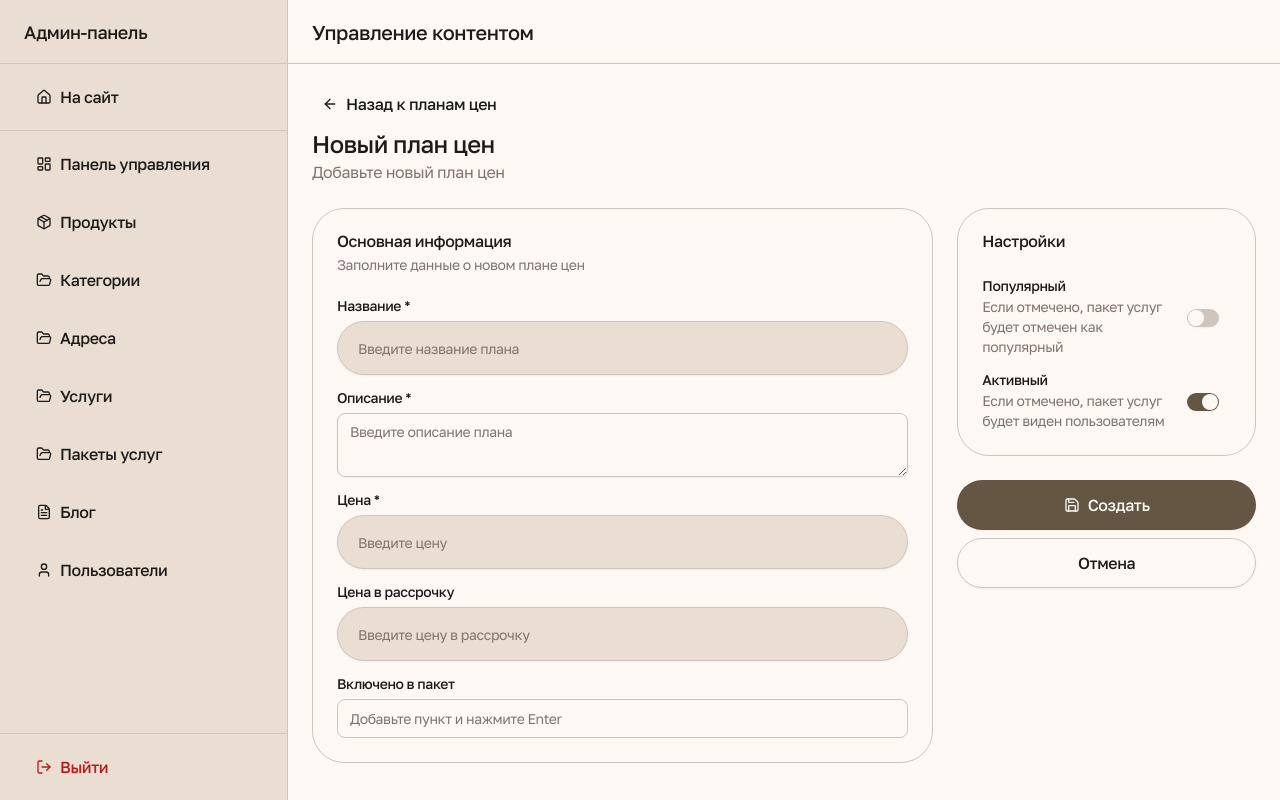
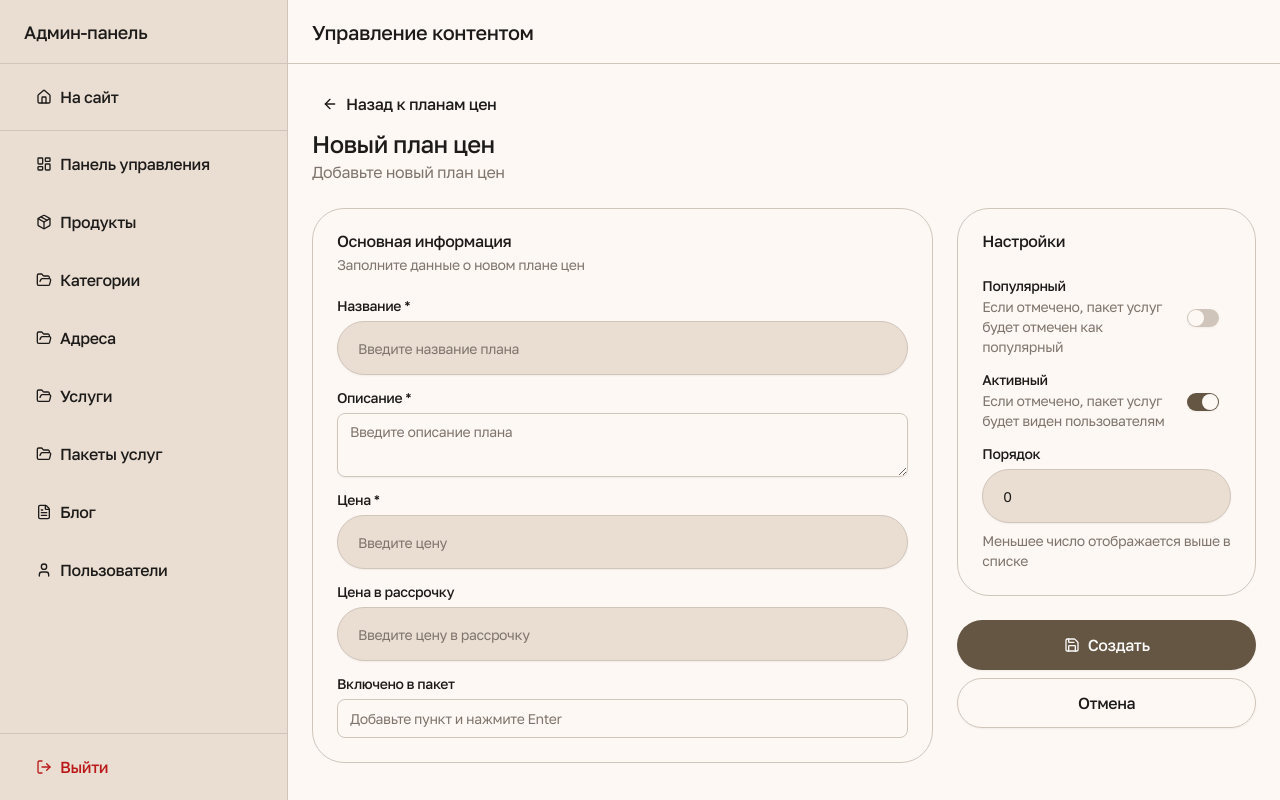
Before and after one commit to PoSayDone/parus-frontend, a Next.js app: page /admin/pricing/new in a window 1280 px wide. Built offline with nearby package versions, Linux system fonts and the light colour scheme.

Commit message:
fix: added order to the services

```diff
--- a/src/app/admin/(panel)/pricing/page.tsx
+++ b/src/app/admin/(panel)/pricing/page.tsx
@@ -22,6 +22,13 @@ export default function PricingPage() {
 	};
 
 	const columns = [
+		{
+			key: "order",
+			label: "Порядок",
+			render: (value: number) => (
+				<div className="text-sm text-muted-foreground">{value}</div>
+			),
+		},
 		{
 			key: "title",
 			label: "Название",
--- a/src/lib/data/pricing.ts
+++ b/src/lib/data/pricing.ts
@@ -48,9 +48,7 @@ export const listPricePlans = async ({ page = 1, queryParams }: Props) => {
 			where,
 			skip: offset,
 			take: limit,
-			orderBy: {
-				createdAt: "desc",
-			},
+			orderBy: [{ order: "asc" }, { createdAt: "desc" }],
 		}),
 		prisma.pricePlan.count({ where }),
 	]);
--- a/src/modules/admin/schemas/price-plan-form-schema.ts
+++ b/src/modules/admin/schemas/price-plan-form-schema.ts
@@ -13,6 +13,11 @@ export const pricePlanFormSchema = z.object({
 	price: z.string().min(1, { message: "Цена обязательна" }),
 	included: z.array(z.string()),
 	creditPrice: z.string().optional(),
+	order: z.coerce
+		.number()
+		.int({ message: "Порядок должен быть целым числом" })
+		.min(0, { message: "Порядок не может быть меньше 0" })
+		.default(0),
 	popular: z.boolean().default(false),
 	active: z.boolean().default(true),
 });
--- a/src/modules/admin/templates/price-plan-form.tsx
+++ b/src/modules/admin/templates/price-plan-form.tsx
@@ -50,6 +50,7 @@ export default function PricePlanForm({
 			description: "",
 			price: "",
 			creditPrice: "",
+			order: 0,
 			popular: false,
 			active: true,
 		},
@@ -71,6 +72,7 @@ export default function PricePlanForm({
 						description: pricePlanData.description,
 						price: pricePlanData.price,
 						creditPrice: pricePlanData.creditPrice || "",
+						order: pricePlanData.order ?? 0,
 						popular: pricePlanData.popular,
 						active: pricePlanData.active,
 					});
@@ -274,6 +276,28 @@ export default function PricePlanForm({
 						</FormItem>
 					)}
 				/>
+
+				<FormField
+					control={form.control}
+					name="order"
+					render={({ field }) => (
+						<FormItem>
+							<FormLabel>Порядок</FormLabel>
+							<FormControl>
+								<Input
+									{...field}
+									type="number"
+									min={0}
+									placeholder="Например, 1"
+								/>
+							</FormControl>
+							<FormDescription>
+								Меньшее число отображается выше в списке
+							</FormDescription>
+							<FormMessage />
+						</FormItem>
+					)}
+				/>
 			</CardContent>
 		</Card>
 	);
--- a/src/modules/landing/components/services-carousel.tsx
+++ b/src/modules/landing/components/services-carousel.tsx
@@ -13,7 +13,7 @@ export default async function ServicesCarousel() {
 	});
 
 	if (count === 0) {
-		return <ListPlaceholder text="На данный момент статьи не доступны" />;
+		return <ListPlaceholder text="На данный момент услуги не доступны" />;
 	}
 
 	return (
--- a/src/modules/prices/components/prices-list.tsx
+++ b/src/modules/prices/components/prices-list.tsx
@@ -1,10 +1,18 @@
 import { listPricePlans } from "@/lib/data/pricing";
 import PricesListClient from "./prices-list-client";
+import ListPlaceholder from "@/modules/landing/components/list-placeholder";
 
 export default async function PricesListServer() {
 	const {
 		response: { data: pricingPlans },
 	} = await listPricePlans({ page: 1, queryParams: { limit: 4 } });
 
+
+	if (pricingPlans.length === 0) {
+		return (
+			<ListPlaceholder text="На данный момент ритуальные товары не доступны" />
+		);
+	}
+
 	return <PricesListClient pricingPlans={pricingPlans} />;
 }
```
Also changed, not shown: tsconfig.json (+25 -7 lines), 2 other files (tests, documents, lock files or other folders).
